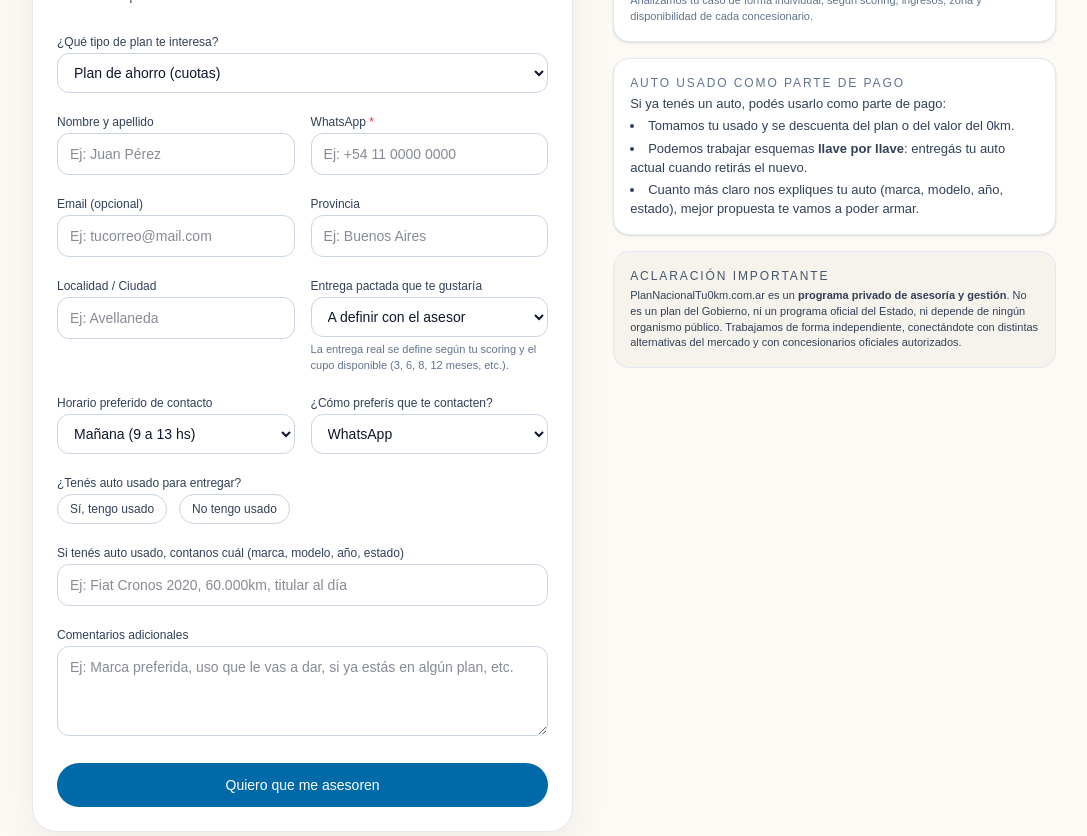
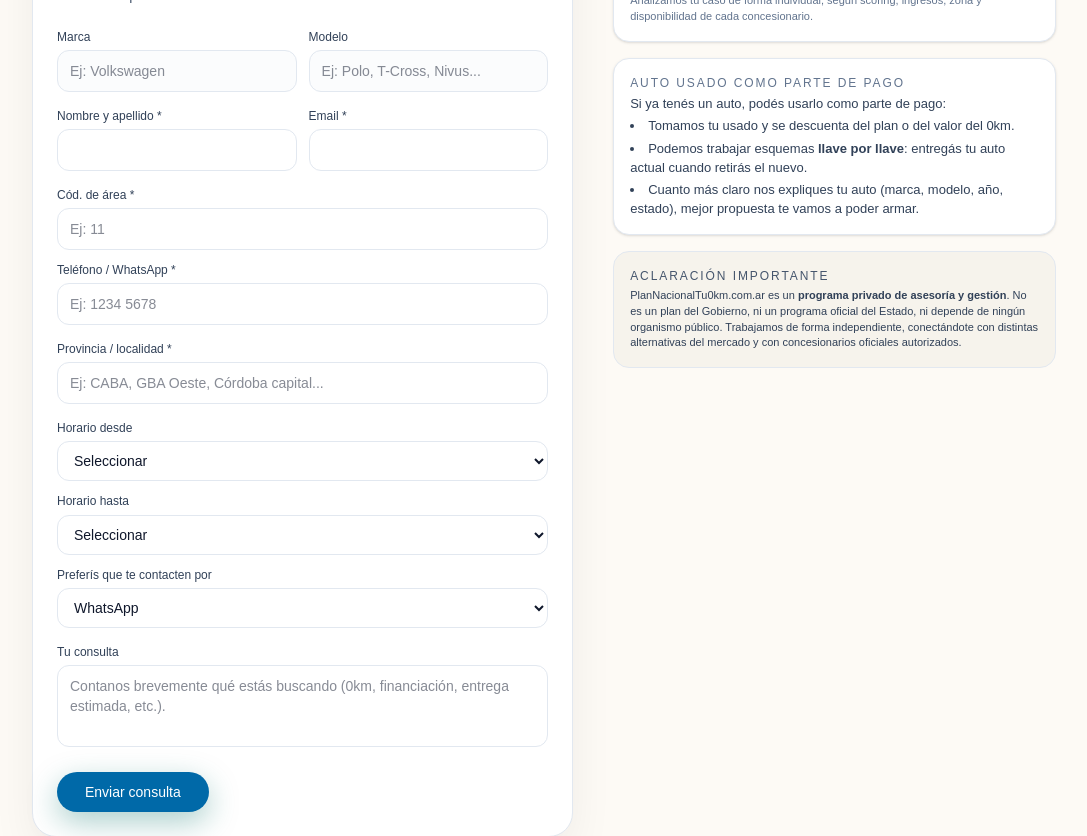
Before and after one commit to DavidFlautero/ladingpageconse1, a Next.js app: page / in a window 1280 px wide. Shown: the part 1420-2256 px from the top of the page, without its empty margins (96-1183 px from the left). Built offline with nearby package versions, Linux system fonts and the light colour scheme.

Commit message:
Form de consulta simplificado y modal compacto

```diff
--- a/components/landing/EntryModal.tsx
+++ b/components/landing/EntryModal.tsx
@@ -8,7 +8,7 @@ export default function EntryModal() {
 
   useEffect(() => {
     try {
-      const alreadyShown = window.localStorage.getItem("pn0km_entry_modal_v3");
+      const alreadyShown = window.localStorage.getItem("pn0km_entry_modal_v4");
       if (!alreadyShown) {
         setTimeout(() => setOpen(true), 800);
       }
@@ -20,7 +20,7 @@ export default function EntryModal() {
   function close() {
     setOpen(false);
     try {
-      window.localStorage.setItem("pn0km_entry_modal_v3", "1");
+      window.localStorage.setItem("pn0km_entry_modal_v4", "1");
     } catch {}
   }
 
@@ -28,22 +28,23 @@ export default function EntryModal() {
 
   return (
     <div className="fixed inset-0 z-40 flex items-center justify-center bg-black/45 backdrop-blur-sm">
-      <div className="bg-[#fdfaf5] rounded-3xl shadow-[0_24px_70px_rgba(15,23,42,0.55)] max-w-xl w-full mx-4 border border-slate-200 relative">
-        <button
-          onClick={close}
-          className="absolute top-3 right-3 h-7 w-7 rounded-full border border-slate-200 bg-white text-slate-500 text-xs flex items-center justify-center hover:bg-slate-50"
-        >
-          ✕
-        </button>
-
-        <div className="bg-sky-500 text-white text-center text-[13px] font-medium py-2 px-3 rounded-t-3xl">
-          Enviá tu consulta y recibí opciones de planes 0km en cuotas.
+      <div className="max-w-lg w-full mx-4 max-h-[90vh] rounded-3xl border border-slate-200 bg-[#fdfaf5] shadow-[0_24px_70px_rgba(15,23,42,0.55)] flex flex-col overflow-hidden">
+        <div className="flex items-center justify-between bg-sky-500 text-white px-4 py-2.5">
+          <p className="text-[13px] font-semibold">
+            Enviá tu consulta para planes 0km en cuotas
+          </p>
+          <button
+            onClick={close}
+            className="h-7 w-7 rounded-full border border-sky-300 bg-sky-600/70 text-xs flex items-center justify-center hover:bg-sky-600"
+          >
+            ✕
+          </button>
         </div>
 
-        <div className="p-4 md:p-5">
-          <p className="text-[13px] text-slate-600 mb-3 text-center">
-            Completá el formulario y un asesor oficial se va a comunicar con vos a la
-            brevedad. La consulta no tiene costo ni compromiso de compra.
+        <div className="p-4 md:p-5 overflow-y-auto">
+          <p className="text-[12px] text-slate-600 mb-3 text-center">
+            Completás el formulario y un asesor oficial se comunica con vos según el
+            horario elegido. La consulta no tiene costo ni compromiso de compra.
           </p>
 
           <div className="border border-slate-200 rounded-2xl bg-white p-3 md:p-4">
@@ -52,7 +53,7 @@ export default function EntryModal() {
 
           <p className="mt-2 text-[10px] text-slate-500 text-center">
             Esta plataforma es privada y no pertenece al Gobierno ni a organismos
-            oficiales. Tus datos se usan sólo para responder esta consulta.
+            oficiales. Usamos tus datos sólo para responder esta consulta.
           </p>
         </div>
       </div>
--- a/components/landing/LeadForm.tsx
+++ b/components/landing/LeadForm.tsx
@@ -1,365 +1,233 @@
 "use client";
 
-import { useState } from "react";
+import { FormEvent, useState } from "react";
 
-const ENTREGA_OPCIONES = [
-  "A definir con el asesor",
-  "3 meses",
-  "6 meses",
-  "8 meses",
-  "12 meses",
-  "18 meses",
-  "24 meses",
-];
-
-const TIPO_PLAN_OPCIONES = [
-  "Plan de ahorro (cuotas)",
-  "0km adjudicado / entrega rápida",
-  "Usado + 0km (llave por llave)",
-];
-
-const HORARIO_OPCIONES = [
-  "Mañana (9 a 13 hs)",
-  "Tarde (13 a 18 hs)",
-  "Noche (18 a 21 hs)",
-];
-
-const PREFERENCIA_CONTACTO = [
-  "WhatsApp",
-  "Llamado telefónico",
-  "Indistinto",
-];
+type Status = "idle" | "loading" | "success" | "error";
 
 export default function LeadForm() {
-  const [tipoPlan, setTipoPlan] = useState(TIPO_PLAN_OPCIONES[0]);
-  const [name, setName] = useState("");
-  const [phone, setPhone] = useState("");
-  const [email, setEmail] = useState("");
-  const [provincia, setProvincia] = useState("");
-  const [localidad, setLocalidad] = useState("");
-  const [entrega, setEntrega] = useState(ENTREGA_OPCIONES[0]);
-  const [horario, setHorario] = useState<string | null>(HORARIO_OPCIONES[0]);
-  const [preferencia, setPreferencia] = useState<string | null>(
-    PREFERENCIA_CONTACTO[0]
-  );
-  const [tieneUsado, setTieneUsado] = useState<"si" | "no" | "">("");
-  const [autoUsado, setAutoUsado] = useState("");
-  const [comentario, setComentario] = useState("");
-  const [status, setStatus] = useState<"idle" | "loading" | "ok" | "error">(
-    "idle"
-  );
-  const [message, setMessage] = useState("");
+  const [status, setStatus] = useState<Status>("idle");
+  const [errorMessage, setErrorMessage] = useState<string>("");
 
-  async function handleSubmit(e: React.FormEvent) {
+  async function handleSubmit(e: FormEvent<HTMLFormElement>) {
     e.preventDefault();
-    if (!phone) {
-      setStatus("error");
-      setMessage("El WhatsApp es obligatorio para poder contactarte.");
-      return;
-    }
+    setStatus("loading");
+    setErrorMessage("");
 
-    setStatus("loading");
-    setMessage("");
+    const formData = new FormData(e.currentTarget);
 
-    const ciudadCompuesta =
-      provincia || localidad
-        ? [provincia, localidad].filter(Boolean).join(" - ")
-        : null;
-
-    const partesNotas: string[] = [];
-
-    partesNotas.push(`Tipo de plan: ${tipoPlan}`);
-    partesNotas.push(`Entrega pactada deseada: ${entrega}`);
-
-    if (horario) {
-      partesNotas.push(`Horario preferido de contacto: ${horario}`);
-    }
-
-    if (preferencia) {
-      partesNotas.push(`Medio de contacto preferido: ${preferencia}`);
-    }
-
-    if (tieneUsado) {
-      partesNotas.push(
-        `¿Tiene auto usado?: ${tieneUsado === "si" ? "Sí" : "No"}`
-      );
-    }
-
-    if (autoUsado.trim()) {
-      partesNotas.push(`Detalle auto usado: ${autoUsado.trim()}`);
-    }
-
-    if (comentario.trim()) {
-      partesNotas.push(`Comentarios adicionales: ${comentario.trim()}`);
-    }
-
-    if (email.trim()) {
-      partesNotas.push(`Email: ${email.trim()}`);
-    }
-
-    const notes = partesNotas.join(" | ");
+    const payload = {
+      brand: formData.get("brand")?.toString().trim() || "",
+      model: formData.get("model")?.toString().trim() || "",
+      fullName: formData.get("fullName")?.toString().trim() || "",
+      email: formData.get("email")?.toString().trim() || "",
+      areaCode: formData.get("areaCode")?.toString().trim() || "",
+      phone: formData.get("phone")?.toString().trim() || "",
+      location: formData.get("location")?.toString().trim() || "",
+      contactFrom: formData.get("contactFrom")?.toString().trim() || "",
+      contactTo: formData.get("contactTo")?.toString().trim() || "",
+      channel: formData.get("channel")?.toString().trim() || "",
+      message: formData.get("message")?.toString().trim() || "",
+    };
 
     try {
-      const res = await fetch("/api/lead", {
+      const res = await fetch("/api/leads", {
         method: "POST",
         headers: {
           "Content-Type": "application/json",
         },
-        body: JSON.stringify({
-          name,
-          phone,
-          city: ciudadCompuesta,
-          budget: `Entrega pactada: ${entrega}`,
-          notes,
-          source: "landing",
-        }),
+        body: JSON.stringify(payload),
       });
 
-      const data = await res.json();
-
       if (!res.ok) {
-        setStatus("error");
-        setMessage(data?.error || "No se pudo enviar el formulario.");
-        return;
+        const data = await res.json().catch(() => null);
+        throw new Error(data?.error || "No se pudo registrar la consulta.");
       }
 
-      setStatus("ok");
-      setMessage(
-        "Perfecto, recibimos tu consulta. Un asesor te va a escribir según el horario que indicaste."
-      );
-
-      setTipoPlan(TIPO_PLAN_OPCIONES[0]);
-      setName("");
-      setPhone("");
-      setEmail("");
-      setProvincia("");
-      setLocalidad("");
-      setEntrega(ENTREGA_OPCIONES[0]);
-      setHorario(HORARIO_OPCIONES[0]);
-      setPreferencia(PREFERENCIA_CONTACTO[0]);
-      setTieneUsado("");
-      setAutoUsado("");
-      setComentario("");
-    } catch (err) {
-      console.error(err);
+      setStatus("success");
+      (e.target as HTMLFormElement).reset();
+    } catch (err: any) {
       setStatus("error");
-      setMessage("Hubo un problema al enviar el formulario.");
+      setErrorMessage(err?.message || "Ocurrió un error, intentá nuevamente.");
     }
   }
-
-  const inputClass =
-    "w-full border border-slate-300 rounded-xl px-3 py-2.5 text-sm outline-none focus:border-sky-500 focus:ring-2 focus:ring-sky-100 bg-white transition";
-
-  const selectClass =
-    "w-full border border-slate-300 rounded-xl px-3 py-2.5 text-sm outline-none focus:border-sky-500 focus:ring-2 focus:ring-sky-100 bg-white transition";
 
   return (
     <form
       onSubmit={handleSubmit}
-      className="grid grid-cols-1 md:grid-cols-2 gap-4"
+      className="space-y-4 text-sm"
     >
-      {/* Bloque: Qué estás buscando */}
-      <div className="md:col-span-2 space-y-1">
-        <label className="text-xs text-slate-700">
-          ¿Qué tipo de plan te interesa?
+      {/* Marca / Modelo */}
+      <div className="grid grid-cols-1 md:grid-cols-2 gap-3">
+        <div className="space-y-1">
+          <label className="block text-[12px] font-medium text-slate-700">
+            Marca
           </label>
-        <select
-          className={selectClass}
-          value={tipoPlan}
-          onChange={(e) => setTipoPlan(e.target.value)}
-        >
-          {TIPO_PLAN_OPCIONES.map((op) => (
-            <option key={op} value={op}>
-              {op}
-            </option>
-          ))}
-        </select>
+          <input
+            name="brand"
+            placeholder="Ej: Volkswagen"
+            className="w-full rounded-xl border border-slate-200 bg-slate-50/60 px-3 py-2.5 text-sm text-slate-900 focus:outline-none focus:ring-2 focus:ring-sky-400 focus:border-sky-400"
+          />
+        </div>
+        <div className="space-y-1">
+          <label className="block text-[12px] font-medium text-slate-700">
+            Modelo
+          </label>
+          <input
+            name="model"
+            placeholder="Ej: Polo, T-Cross, Nivus..."
+            className="w-full rounded-xl border border-slate-200 bg-slate-50/60 px-3 py-2.5 text-sm text-slate-900 focus:outline-none focus:ring-2 focus:ring-sky-400 focus:border-sky-400"
+          />
+        </div>
       </div>
 
-      {/* Tus datos */}
+      {/* Nombre / Email */}
+      <div className="grid grid-cols-1 md:grid-cols-2 gap-3">
         <div className="space-y-1">
-        <label className="text-xs text-slate-700">Nombre y apellido</label>
+          <label className="block text-[12px] font-medium text-slate-700">
+            Nombre y apellido *
+          </label>
           <input
-          className={inputClass}
-          placeholder="Ej: Juan Pérez"
-          value={name}
-          onChange={(e) => setName(e.target.value)}
+            name="fullName"
+            required
+            className="w-full rounded-xl border border-slate-200 bg-white px-3 py-2.5 text-sm text-slate-900 focus:outline-none focus:ring-2 focus:ring-sky-400 focus:border-sky-400"
+          />
+        </div>
+        <div className="space-y-1">
+          <label className="block text-[12px] font-medium text-slate-700">
+            Email *
+          </label>
+          <input
+            name="email"
+            type="email"
+            required
+            className="w-full rounded-xl border border-slate-200 bg-white px-3 py-2.5 text-sm text-slate-900 focus:outline-none focus:ring-2 focus:ring-sky-400 focus:border-sky-400"
+          />
+        </div>
+      </div>
+
+      {/* Teléfono */}
+      <div className="grid grid-cols-[0.8fr,1.6fr] md:grid-cols-[0.6fr,1.4fr] gap-3">
+        <div className="space-y-1">
+          <label className="block text-[12px] font-medium text-slate-700">
+            Cód. de área *
+          </label>
+          <input
+            name="areaCode"
+            required
+            placeholder="Ej: 11"
+            className="w-full rounded-xl border border-slate-200 bg-white px-3 py-2.5 text-sm text-slate-900 focus:outline-none focus:ring-2 focus:ring-sky-400 focus:border-sky-400"
+          />
+        </div>
+        <div className="space-y-1">
+          <label className="block text-[12px] font-medium text-slate-700">
+            Teléfono / WhatsApp *
+          </label>
+          <input
+            name="phone"
+            required
+            placeholder="Ej: 1234 5678"
+            className="w-full rounded-xl border border-slate-200 bg-white px-3 py-2.5 text-sm text-slate-900 focus:outline-none focus:ring-2 focus:ring-sky-400 focus:border-sky-400"
+          />
+        </div>
+      </div>
+
+      {/* Provincia / Localidad */}
+      <div className="space-y-1">
+        <label className="block text-[12px] font-medium text-slate-700">
+          Provincia / localidad *
+        </label>
+        <input
+          name="location"
+          required
+          placeholder="Ej: CABA, GBA Oeste, Córdoba capital..."
+          className="w-full rounded-xl border border-slate-200 bg-white px-3 py-2.5 text-sm text-slate-900 focus:outline-none focus:ring-2 focus:ring-sky-400 focus:border-sky-400"
         />
       </div>
 
+      {/* Horario de contacto + Canal */}
+      <div className="grid grid-cols-1 md:grid-cols-[1.2fr,1.2fr,1.1fr] gap-3">
         <div className="space-y-1">
-        <label className="text-xs text-slate-700">
-          WhatsApp <span className="text-red-500">*</span>
+          <label className="block text-[12px] font-medium text-slate-700">
+            Horario desde
           </label>
-        <input
-          className={inputClass}
-          placeholder="Ej: +54 11 0000 0000"
-          value={phone}
-          onChange={(e) => setPhone(e.target.value)}
-          required
+          <select
+            name="contactFrom"
+            className="w-full rounded-xl border border-slate-200 bg-white px-3 py-2.5 text-sm text-slate-900 focus:outline-none focus:ring-2 focus:ring-sky-400 focus:border-sky-400"
+            defaultValue=""
+          >
+            <option value="">Seleccionar</option>
+            <option value="09:00">09 hs</option>
+            <option value="12:00">12 hs</option>
+            <option value="15:00">15 hs</option>
+            <option value="18:00">18 hs</option>
+          </select>
+        </div>
+        <div className="space-y-1">
+          <label className="block text-[12px] font-medium text-slate-700">
+            Horario hasta
+          </label>
+          <select
+            name="contactTo"
+            className="w-full rounded-xl border border-slate-200 bg-white px-3 py-2.5 text-sm text-slate-900 focus:outline-none focus:ring-2 focus:ring-sky-400 focus:border-sky-400"
+            defaultValue=""
+          >
+            <option value="">Seleccionar</option>
+            <option value="13:00">13 hs</option>
+            <option value="17:00">17 hs</option>
+            <option value="20:00">20 hs</option>
+            <option value="22:00">22 hs</option>
+          </select>
+        </div>
+        <div className="space-y-1">
+          <label className="block text-[12px] font-medium text-slate-700">
+            Preferís que te contacten por
+          </label>
+          <select
+            name="channel"
+            className="w-full rounded-xl border border-slate-200 bg-white px-3 py-2.5 text-sm text-slate-900 focus:outline-none focus:ring-2 focus:ring-sky-400 focus:border-sky-400"
+            defaultValue="whatsapp"
+          >
+            <option value="whatsapp">WhatsApp</option>
+            <option value="telefono">Teléfono</option>
+            <option value="cualquiera">Cualquiera</option>
+          </select>
+        </div>
+      </div>
+
+      {/* Consulta */}
+      <div className="space-y-1">
+        <label className="block text-[12px] font-medium text-slate-700">
+          Tu consulta
+        </label>
+        <textarea
+          name="message"
+          rows={3}
+          placeholder="Contanos brevemente qué estás buscando (0km, financiación, entrega estimada, etc.)."
+          className="w-full rounded-xl border border-slate-200 bg-white px-3 py-2.5 text-sm text-slate-900 focus:outline-none focus:ring-2 focus:ring-sky-400 focus:border-sky-400 resize-none"
         />
       </div>
 
-      <div className="space-y-1">
-        <label className="text-xs text-slate-700">Email (opcional)</label>
-        <input
-          type="email"
-          className={inputClass}
-          placeholder="Ej: tucorreo@mail.com"
-          value={email}
-          onChange={(e) => setEmail(e.target.value)}
-        />
-      </div>
-
-      {/* Dónde vivís */}
-      <div className="space-y-1">
-        <label className="text-xs text-slate-700">Provincia</label>
-        <input
-          className={inputClass}
-          placeholder="Ej: Buenos Aires"
-          value={provincia}
-          onChange={(e) => setProvincia(e.target.value)}
-        />
-      </div>
-
-      <div className="space-y-1">
-        <label className="text-xs text-slate-700">Localidad / Ciudad</label>
-        <input
-          className={inputClass}
-          placeholder="Ej: Avellaneda"
-          value={localidad}
-          onChange={(e) => setLocalidad(e.target.value)}
-        />
-      </div>
-
-      {/* Entrega pactada */}
-      <div className="space-y-1">
-        <label className="text-xs text-slate-700">
-          Entrega pactada que te gustaría
-        </label>
-        <select
-          className={selectClass}
-          value={entrega}
-          onChange={(e) => setEntrega(e.target.value)}
-        >
-          {ENTREGA_OPCIONES.map((op) => (
-            <option key={op} value={op}>
-              {op}
-            </option>
-          ))}
-        </select>
-        <p className="text-[11px] text-slate-500">
-          La entrega real se define según tu scoring y el cupo disponible (3, 6,
-          8, 12 meses, etc.).
-        </p>
-      </div>
-
-      {/* Horario y preferencia de contacto */}
-      <div className="space-y-1">
-        <label className="text-xs text-slate-700">
-          Horario preferido de contacto
-        </label>
-        <select
-          className={selectClass}
-          value={horario ?? ""}
-          onChange={(e) => setHorario(e.target.value || null)}
-        >
-          {HORARIO_OPCIONES.map((op) => (
-            <option key={op} value={op}>
-              {op}
-            </option>
-          ))}
-        </select>
-      </div>
-
-      <div className="space-y-1">
-        <label className="text-xs text-slate-700">
-          ¿Cómo preferís que te contacten?
-        </label>
-        <select
-          className={selectClass}
-          value={preferencia ?? ""}
-          onChange={(e) => setPreferencia(e.target.value || null)}
-        >
-          {PREFERENCIA_CONTACTO.map((op) => (
-            <option key={op} value={op}>
-              {op}
-            </option>
-          ))}
-        </select>
-      </div>
-
-      {/* Auto usado */}
-      <div className="space-y-1">
-        <label className="text-xs text-slate-700">
-          ¿Tenés auto usado para entregar?
-        </label>
-        <div className="flex gap-3 text-xs text-slate-700">
-          <button
-            type="button"
-            onClick={() => setTieneUsado("si")}
-            className={`px-3 py-1.5 rounded-full border text-xs ${
-              tieneUsado === "si"
-                ? "border-emerald-500 bg-emerald-50 text-emerald-700"
-                : "border-slate-300 bg-white hover:bg-slate-50"
-            }`}
-          >
-            Sí, tengo usado
-          </button>
-          <button
-            type="button"
-            onClick={() => setTieneUsado("no")}
-            className={`px-3 py-1.5 rounded-full border text-xs ${
-              tieneUsado === "no"
-                ? "border-slate-500 bg-slate-100 text-slate-800"
-                : "border-slate-300 bg-white hover:bg-slate-50"
-            }`}
-          >
-            No tengo usado
-          </button>
-        </div>
-      </div>
-
-      <div className="md:col-span-2 space-y-1">
-        <label className="text-xs text-slate-700">
-          Si tenés auto usado, contanos cuál (marca, modelo, año, estado)
-        </label>
-        <input
-          className={inputClass}
-          placeholder="Ej: Fiat Cronos 2020, 60.000km, titular al día"
-          value={autoUsado}
-          onChange={(e) => setAutoUsado(e.target.value)}
-        />
-      </div>
-
-      {/* Comentarios */}
-      <div className="md:col-span-2 space-y-1">
-        <label className="text-xs text-slate-700">Comentarios adicionales</label>
-        <textarea
-          className={`${inputClass} min-h-[90px]`}
-          placeholder="Ej: Marca preferida, uso que le vas a dar, si ya estás en algún plan, etc."
-          value={comentario}
-          onChange={(e) => setComentario(e.target.value)}
-        />
-      </div>
-
+      {/* Botón + estados */}
+      <div className="flex flex-col sm:flex-row sm:items-center sm:justify-between gap-2 pt-1">
         <button
           type="submit"
           disabled={status === "loading"}
-        className="md:col-span-2 mt-1 px-6 py-3 rounded-full bg-sky-700 hover:bg-sky-600 disabled:opacity-60 text-sm font-medium text-white transition"
+          className="inline-flex items-center justify-center rounded-full bg-sky-700 px-7 py-2.5 text-sm font-medium text-white shadow-[0_10px_30px_rgba(15,118,110,0.35)] hover:bg-sky-600 disabled:opacity-70 disabled:cursor-not-allowed transition"
         >
-        {status === "loading" ? "Enviando..." : "Quiero que me asesoren"}
+          {status === "loading" ? "Enviando consulta..." : "Enviar consulta"}
         </button>
 
-      {status !== "idle" && (
-        <p
-          className={`md:col-span-2 text-[12px] mt-1 ${
-            status === "ok" ? "text-emerald-600" : "text-red-600"
-          }`}
-        >
-          {message}
+        {status === "success" && (
+          <p className="text-[11px] text-emerald-600">
+            ¡Gracias! Registramos tu consulta, un asesor te va a contactar a la brevedad.
           </p>
         )}
+        {status === "error" && (
+          <p className="text-[11px] text-red-600">
+            {errorMessage || "Ocurrió un error, intentá de nuevo en unos minutos."}
+          </p>
+        )}
+      </div>
     </form>
   );
 }
```
Lines whose indentation alone changed are shown as unchanged.
